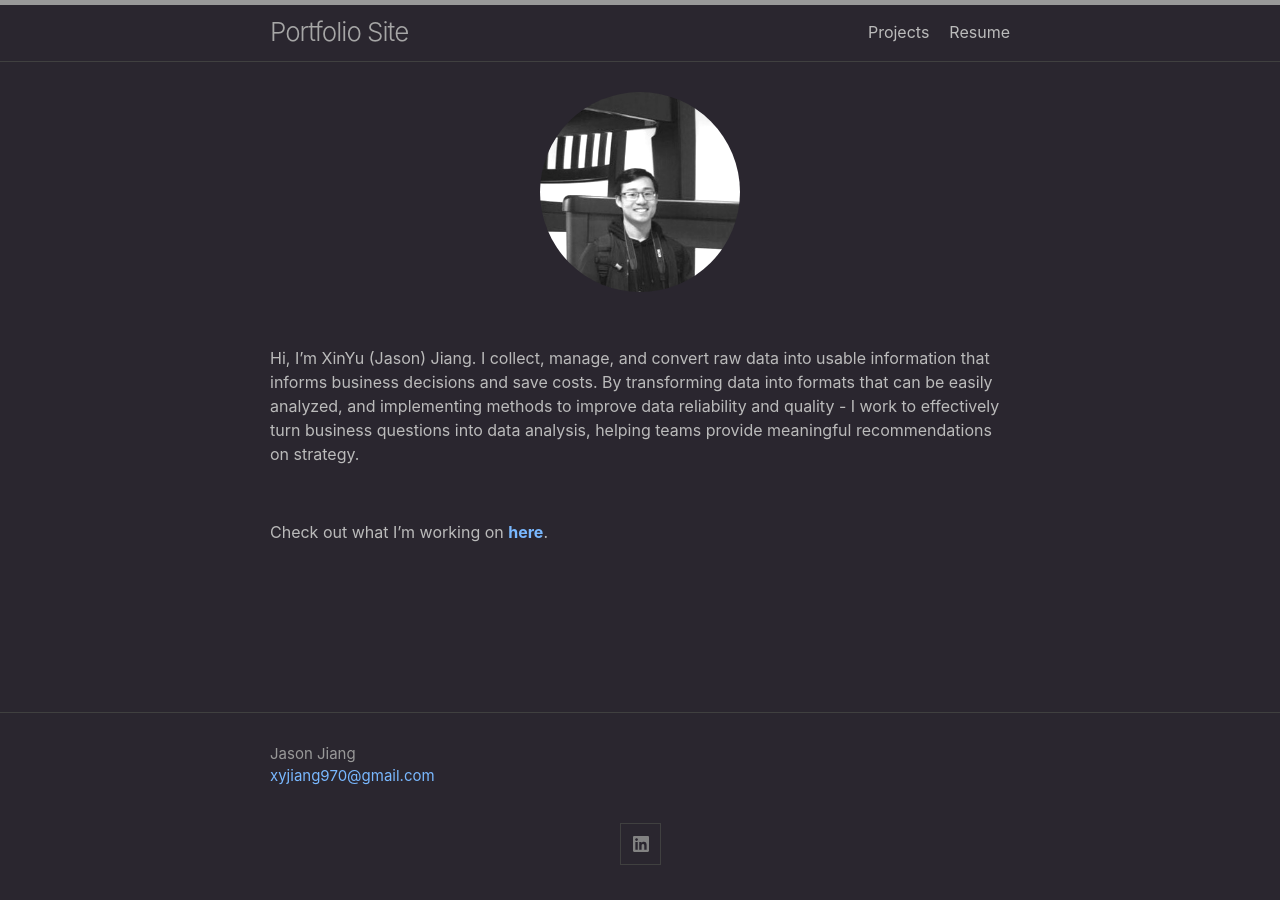
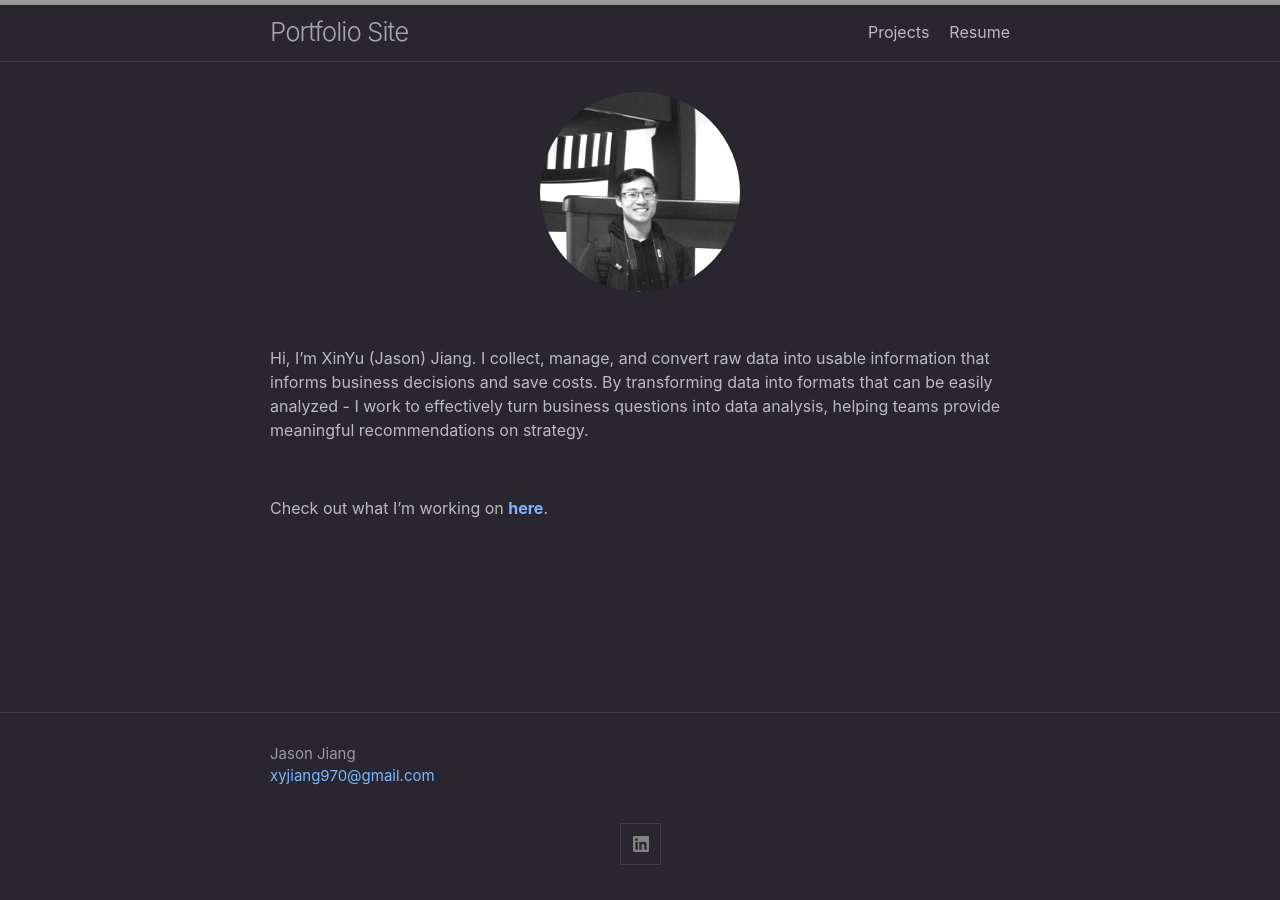
Before and after one commit to xyjiang970/xyjiang970.github.io, a Jekyll site: the page built from index.md, in a window 1280 px wide. Built offline with Jekyll 4.4.1, drawn with Linux system fonts in a browser that asks for light colours.

Commit message:
Update index.md

```diff
--- a/index.md
+++ b/index.md
@@ -8,7 +8,7 @@
 
 <br>
 
-Hi, I'm XinYu (Jason) Jiang. I collect, manage, and convert raw data into usable information that informs business decisions and save costs. By transforming data into formats that can be easily analyzed, and implementing methods to improve data reliability and quality - I work to effectively turn business questions into data analysis, helping teams provide meaningful recommendations on strategy.
+Hi, I’m XinYu (Jason) Jiang. I collect, manage, and convert raw data into usable information that informs business decisions and save costs. By transforming data into formats that can be easily analyzed - I work to effectively turn business questions into data analysis, helping teams provide meaningful recommendations on strategy.
 
 <br>
 
```
